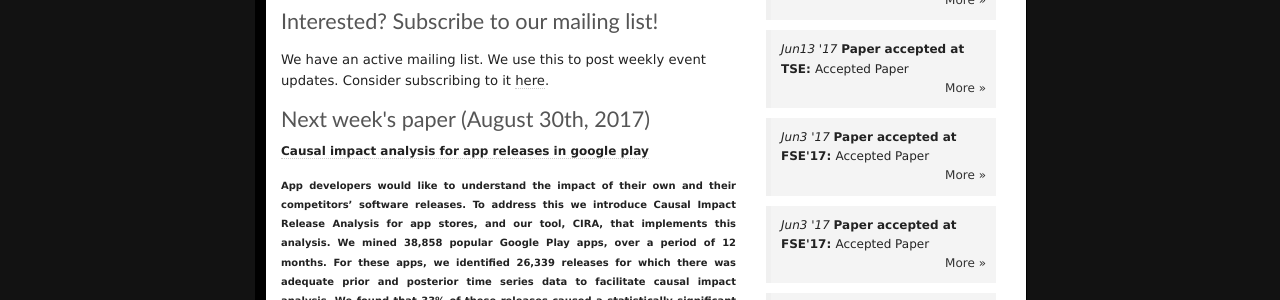
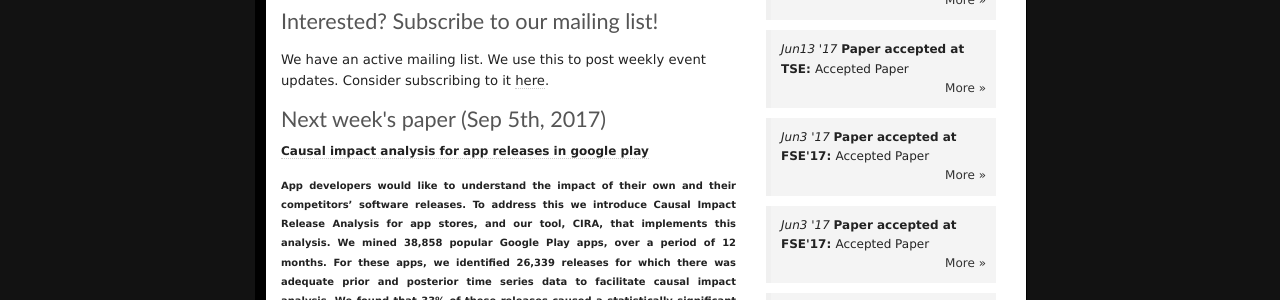
Before and after one commit to ai-se/ai-se.github.io, a Jekyll site: the page built from events/index.html, in a window 1280 px wide. Shown: the part 898-1198 px from the top of the page. Built offline with Jekyll 4.4.1, drawn with Linux system fonts in a browser that asks for light colours; comment, search, counter and statistics services are not loaded.

Commit message:
Update index.html

```diff
--- a/events/index.html
+++ b/events/index.html
@@ -30,7 +30,7 @@ Every Wednesday<br>
 </div>
 
 <div class="span3">
-<h3>Next week's paper (August 30th, 2017)</h3>
+<h3>Next week's paper (Sep 5th, 2017)</h3>
 <h4>
 	<a href="https://goo.gl/Z4cmfC" target="_blank">Causal impact analysis for app releases in google play</a>
 </h4>
```
